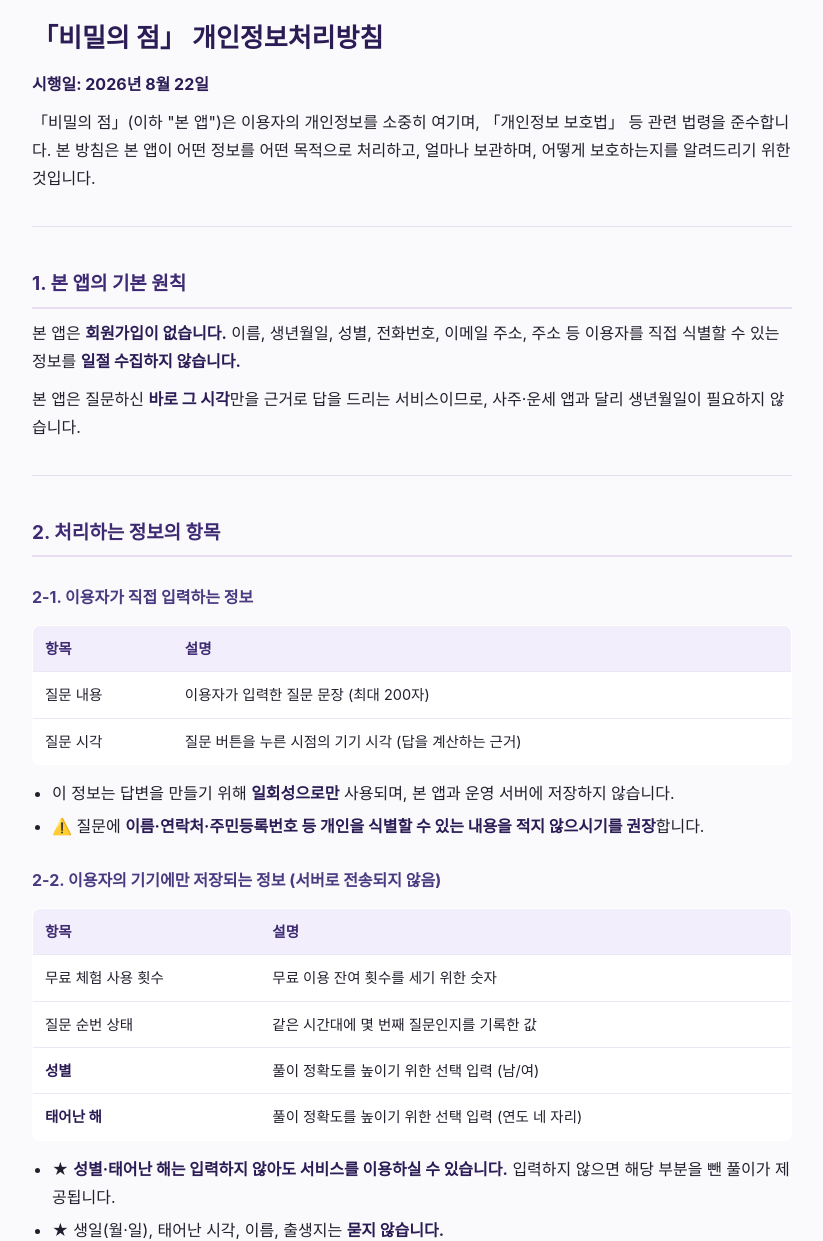
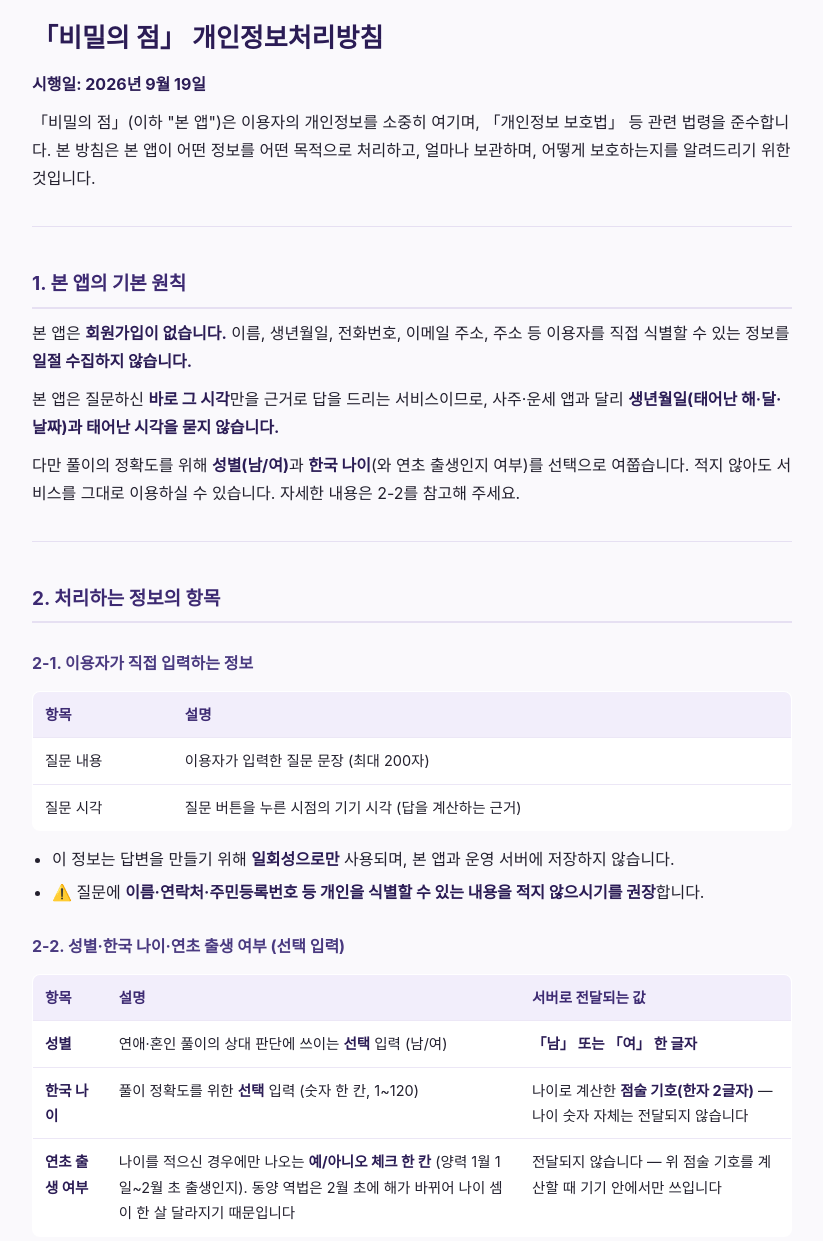
Before and after one commit to passion001/bimil-jeom-privacy, a plain HTML site: page index.html in a window 1280 px wide. Shown: the part 70-1311 px from the top of the page, without its empty margins (228-1051 px from the left). Drawn offline with Linux system fonts and the light colour scheme.

Commit message:
Add files via upload

```diff
--- a/index.html
+++ b/index.html
@@ -23,12 +23,13 @@
 </style></head><body><div class="wrap">
 <div class="brand">비밀의 점 · K-Secret Tarot</div>
 <h1>「비밀의 점」 개인정보처리방침</h1>
-<p><strong>시행일: 2026년 8월 22일</strong></p>
+<p><strong>시행일: 2026년 9월 19일</strong></p>
 <p>「비밀의 점」(이하 &quot;본 앱&quot;)은 이용자의 개인정보를 소중히 여기며, 「개인정보 보호법」 등 관련 법령을 준수합니다. 본 방침은 본 앱이 어떤 정보를 어떤 목적으로 처리하고, 얼마나 보관하며, 어떻게 보호하는지를 알려드리기 위한 것입니다.</p>
 <hr>
 <h2>1. 본 앱의 기본 원칙</h2>
-<p>본 앱은 <strong>회원가입이 없습니다.</strong> 이름, 생년월일, 성별, 전화번호, 이메일 주소, 주소 등 이용자를 직접 식별할 수 있는 정보를 <strong>일절 수집하지 않습니다.</strong></p>
-<p>본 앱은 질문하신 <strong>바로 그 시각</strong>만을 근거로 답을 드리는 서비스이므로, 사주·운세 앱과 달리 생년월일이 필요하지 않습니다.</p>
+<p>본 앱은 <strong>회원가입이 없습니다.</strong> 이름, 생년월일, 전화번호, 이메일 주소, 주소 등 이용자를 직접 식별할 수 있는 정보를 <strong>일절 수집하지 않습니다.</strong></p>
+<p>본 앱은 질문하신 <strong>바로 그 시각</strong>만을 근거로 답을 드리는 서비스이므로, 사주·운세 앱과 달리 <strong>생년월일(태어난 해·달·날짜)과 태어난 시각을 묻지 않습니다.</strong></p>
+<p>다만 풀이의 정확도를 위해 <strong>성별(남/여)</strong>과 <strong>한국 나이</strong>(와 연초 출생인지 여부)를 선택으로 여쭙습니다. 적지 않아도 서비스를 그대로 이용하실 수 있습니다. 자세한 내용은 2-2를 참고해 주세요.</p>
 <hr>
 <h2>2. 처리하는 정보의 항목</h2>
 <h3>2-1. 이용자가 직접 입력하는 정보</h3>
@@ -37,14 +38,18 @@
 <tr><td>질문 시각</td><td>질문 버튼을 누른 시점의 기기 시각 (답을 계산하는 근거)</td></tr>
 </tbody></table>
 <ul><li>이 정보는 답변을 만들기 위해 <strong>일회성으로만</strong> 사용되며, 본 앱과 운영 서버에 저장하지 않습니다.</li><li>⚠️ 질문에 <strong>이름·연락처·주민등록번호 등 개인을 식별할 수 있는 내용을 적지 않으시기를 권장</strong>합니다.</li></ul>
-<h3>2-2. 이용자의 기기에만 저장되는 정보 (서버로 전송되지 않음)</h3>
+<h3>2-2. 성별·한국 나이·연초 출생 여부 (선택 입력)</h3>
+<table><thead><tr><th>항목</th><th>설명</th><th>서버로 전달되는 값</th></tr></thead><tbody>
+<tr><td><strong>성별</strong></td><td>연애·혼인 풀이의 상대 판단에 쓰이는 <strong>선택</strong> 입력 (남/여)</td><td><strong>「남」 또는 「여」 한 글자</strong></td></tr>
+<tr><td><strong>한국 나이</strong></td><td>풀이 정확도를 위한 <strong>선택</strong> 입력 (숫자 한 칸, 1~120)</td><td>나이로 계산한 <strong>점술 기호(한자 2글자)</strong> — 나이 숫자 자체는 전달되지 않습니다</td></tr>
+<tr><td><strong>연초 출생 여부</strong></td><td>나이를 적으신 경우에만 나오는 <strong>예/아니오 체크 한 칸</strong> (양력 1월 1일~2월 초 출생인지). 동양 역법은 2월 초에 해가 바뀌어 나이 셈이 한 살 달라지기 때문입니다</td><td>전달되지 않습니다 — 위 점술 기호를 계산할 때 기기 안에서만 쓰입니다</td></tr>
+</tbody></table>
+<ul><li>★ <strong>모두 적지 않아도 서비스를 그대로 이용하실 수 있습니다.</strong> 적지 않으면 해당 부분을 뺀 풀이가 제공됩니다.</li><li>★ 적으신 값은 <strong>이용자 기기 안에 저장</strong>되며, 질문을 보내실 때 답변 생성을 위해 위 표의 <strong>오른쪽 값만</strong> 운영 서버(Cloudflare)를 거쳐 답변 생성 사업자(Anthropic)로 전달됩니다. 전달된 값은 <strong>저장되지 않고 답변 생성 즉시 폐기</strong>됩니다.</li><li>★ <strong>태어난 해·생일·태어난 날짜·태어난 시각·이름·출생지는 묻지 않습니다.</strong> (2026-09-19 개정 — 종전의 「태어난 해」 선택 입력 항목을 폐지하고, 대신 생년월일이 필요 없는 <strong>한국 나이</strong> 한 칸만 받습니다.)</li><li>★ <strong>정확한 생일은 묻지 않습니다.</strong> 「연초 출생인가」에 대한 예/아니오 한 칸일 뿐이며, 이 값은 기기 밖으로 나가지 않습니다.</li><li>★ 성별과 나이만으로는 특정 개인을 알아볼 수 없으며, 본 앱은 이를 다른 정보와 결합하지 않습니다.</li><li>홈 화면에서 <strong>[남] [여]</strong> 버튼을 다시 누르거나 나이 칸을 비우면 언제든 해제·변경하실 수 있고, 앱을 삭제하거나 앱 데이터를 지우면 함께 삭제됩니다.</li></ul>
+<h3>2-2-1. 이용자의 기기에만 저장되는 정보 (서버로 전송되지 않음)</h3>
 <table><thead><tr><th>항목</th><th>설명</th></tr></thead><tbody>
 <tr><td>무료 체험 사용 횟수</td><td>무료 이용 잔여 횟수를 세기 위한 숫자</td></tr>
 <tr><td>질문 순번 상태</td><td>같은 시간대에 몇 번째 질문인지를 기록한 값</td></tr>
-<tr><td><strong>성별</strong></td><td>풀이 정확도를 높이기 위한 선택 입력 (남/여)</td></tr>
-<tr><td><strong>태어난 해</strong></td><td>풀이 정확도를 높이기 위한 선택 입력 (연도 네 자리)</td></tr>
 </tbody></table>
-<ul><li>★ <strong>성별·태어난 해는 입력하지 않아도 서비스를 이용하실 수 있습니다.</strong> 입력하지 않으면 해당 부분을 뺀 풀이가 제공됩니다.</li><li>★ 생일(월·일), 태어난 시각, 이름, 출생지는 <strong>묻지 않습니다.</strong></li><li>★ 이 두 값은 <strong>기기 안에만 저장되며 서버로 전송되지 않습니다.</strong> 서버에는 이 값으로 계산한 <strong>점술 기호(한자 두 글자)만</strong> 전달되며, 그 기호만으로는 나이나 성별을 특정할 수 없습니다.</li><li>앱을 삭제하거나 앱 데이터를 지우면 함께 삭제되며, 앱 화면의 <strong>[내 정보]</strong>에서 언제든 수정하실 수 있습니다.</li></ul>
 <ul><li>위 정보는 <strong>이용자 기기 내부 저장 영역에만 보관</strong>되며 외부로 전송되지 않습니다.</li><li>앱을 삭제하거나 앱 데이터를 지우면 함께 삭제됩니다.</li></ul>
 <h3>2-3. 광고 게재를 위해 자동으로 수집되는 정보</h3>
 <p>무료 이용 구간에서는 광고가 표시되며, 이때 Google AdMob에 의해 다음 정보가 자동으로 수집·이용될 수 있습니다.</p>
@@ -56,7 +61,7 @@
 <table><thead><tr><th>목적</th><th>사용하는 정보</th></tr></thead><tbody>
 <tr><td>질문에 대한 상담 답변 생성·제공</td><td>질문 내용, 질문 시각</td></tr>
 <tr><td>무료 이용 횟수 관리</td><td>무료 체험 사용 횟수 (기기 내부)</td></tr>
-<tr><td>풀이 정확도 향상</td><td>성별·태어난 해 (기기 내부에서 점술 기호로 변환 후 사용)</td></tr>
+<tr><td>풀이 정확도 향상</td><td>성별·한국 나이·연초 출생 여부 (선택 입력 시에만)</td></tr>
 <tr><td>같은 시간대 반복 질문의 구분</td><td>질문 순번 상태 (기기 내부)</td></tr>
 <tr><td>광고 게재 및 부정 클릭 방지</td><td>광고 식별자 등 (Google 처리)</td></tr>
 </tbody></table>
@@ -65,7 +70,9 @@
 <h2>4. 보유 및 이용 기간</h2>
 <table><thead><tr><th>항목</th><th>보유 기간</th></tr></thead><tbody>
 <tr><td>질문 내용·질문 시각</td><td><strong>저장하지 않음</strong> — 답변 생성 즉시 폐기</td></tr>
-<tr><td>무료 체험 횟수·질문 순번·성별·태어난 해</td><td>이용자 기기에만 보관, <strong>앱 삭제 시 즉시 소멸</strong></td></tr>
+<tr><td>성별·한국 나이</td><td>이용자 기기에만 보관, <strong>앱 삭제 시 즉시 소멸</strong>. 서버·답변 생성 사업자에 전달된 값은 답변 생성 즉시 폐기</td></tr>
+<tr><td>연초 출생 여부</td><td>이용자 기기에만 보관, <strong>앱 삭제 시 즉시 소멸</strong>. 외부로 전송되지 않음</td></tr>
+<tr><td>무료 체험 횟수·질문 순번</td><td>이용자 기기에만 보관, <strong>앱 삭제 시 즉시 소멸</strong></td></tr>
 <tr><td>서버 접속 기록(IP·접속 시각 등 운영 로그)</td><td>서비스 안정성 확인 목적으로 최대 <strong>30일</strong> 후 자동 삭제</td></tr>
 <tr><td>광고 관련 정보</td><td>Google의 보관 정책에 따름</td></tr>
 </tbody></table>
@@ -74,8 +81,8 @@
 <h2>5. 처리 위탁 및 국외 이전</h2>
 <p>본 앱은 서비스 제공을 위해 아래 사업자에게 정보 처리를 위탁하고 있으며, 해당 사업자의 서버는 국외에 있습니다.</p>
 <table><thead><tr><th>이전받는 자</th><th>국가</th><th>이전 항목</th><th>목적</th><th>보유·이용 기간</th></tr></thead><tbody>
-<tr><td>Cloudflare, Inc.</td><td>미국</td><td>질문 내용, 질문 시각, 점술 기호, 접속 정보</td><td>요청 중계 서버 운영</td><td>처리 즉시 폐기 (운영 로그 최대 30일)</td></tr>
-<tr><td>Anthropic PBC</td><td>미국</td><td>질문 내용, 계산된 점술 데이터(성별·나이 원본 아님)</td><td>상담 답변 문장 생성</td><td>처리 즉시 폐기</td></tr>
+<tr><td>Cloudflare, Inc.</td><td>미국</td><td>질문 내용, 질문 시각, 점술 기호, 성별(선택 입력 시), 접속 정보</td><td>요청 중계 서버 운영</td><td>처리 즉시 폐기 (운영 로그 최대 30일)</td></tr>
+<tr><td>Anthropic PBC</td><td>미국</td><td>질문 내용, 계산된 점술 데이터, 성별(선택 입력 시)</td><td>상담 답변 문장 생성</td><td>처리 즉시 폐기</td></tr>
 <tr><td>Google LLC</td><td>미국</td><td>광고 식별자, IP, 기기 정보</td><td>광고 게재·측정</td><td>Google 정책에 따름</td></tr>
 </tbody></table>
 <ul><li>Anthropic PBC는 API를 통해 전달된 내용을 <strong>인공지능 모델 학습에 사용하지 않으며</strong>, 별도 요청이 없는 한 장기간 보관하지 않습니다.</li></ul>
@@ -127,10 +134,11 @@
 <hr>
 <h2>15. 방침의 변경</h2>
 <p>본 방침의 내용이 추가·삭제·수정되는 경우, 변경 사항을 시행 최소 7일 전에 본 페이지를 통해 공지합니다. 다만 이용자 권리에 중대한 변경이 있는 경우에는 최소 30일 전에 공지합니다.</p>
-<ul><li>공고일: 2026년 8월 22일</li><li>시행일: 2026년 8월 22일</li></ul>
+<ul><li>공고일: 2026년 9월 19일</li><li>시행일: 2026년 9월 19일</li></ul>
 <p><strong>개정 이력</strong></p>
 <table><thead><tr><th>시행일</th><th>내용</th></tr></thead><tbody>
 <tr><td>2026-08-15</td><td>최초 제정</td></tr>
 <tr><td>2026-08-22</td><td>선택 입력 항목 <strong>성별·태어난 해</strong> 추가 (기기 내 저장, 서버에는 계산된 점술 기호만 전달)</td></tr>
+<tr><td>2026-09-19</td><td>선택 입력 항목 <strong>「태어난 해」 폐지</strong> — 생년월일·태어난 해·날짜·시각은 더 이상 수집하지 않습니다. 대신 생년월일이 필요 없는 <strong>「한국 나이」</strong> 한 칸과 <strong>「연초 출생 여부」</strong> 체크 한 칸을 선택 입력으로 두었습니다(서버에는 계산된 점술 기호만 전달되며, 연초 출생 여부는 기기 밖으로 나가지 않습니다). <strong>성별</strong>은 선택 입력으로 유지하되, 답변 생성을 위해 「남/여」 한 글자가 운영 서버·답변 생성 사업자로 전달된다는 점을 명확히 했습니다 (모두 전달 즉시 폐기)</td></tr>
 </tbody></table>
 </div></body></html>
```
